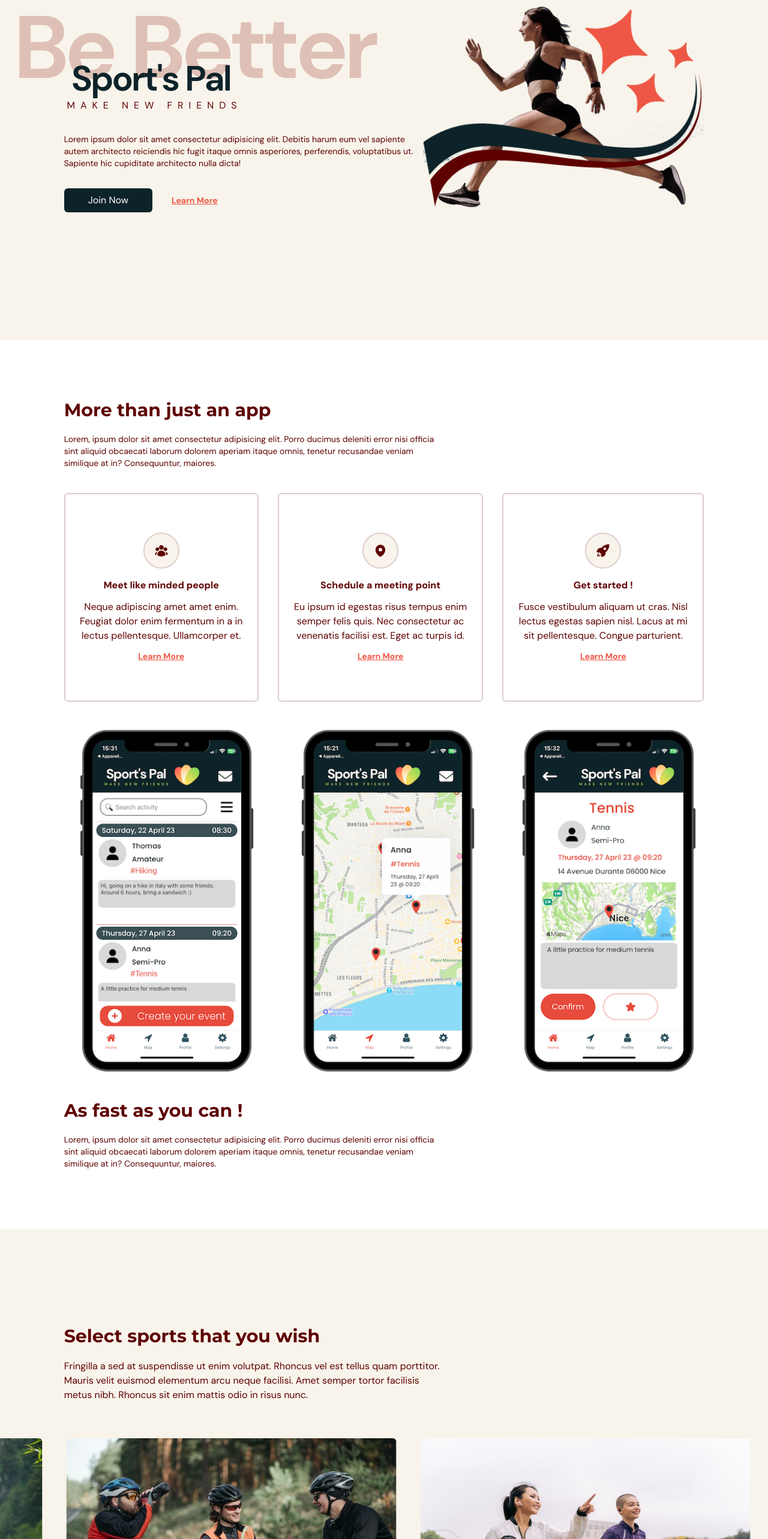
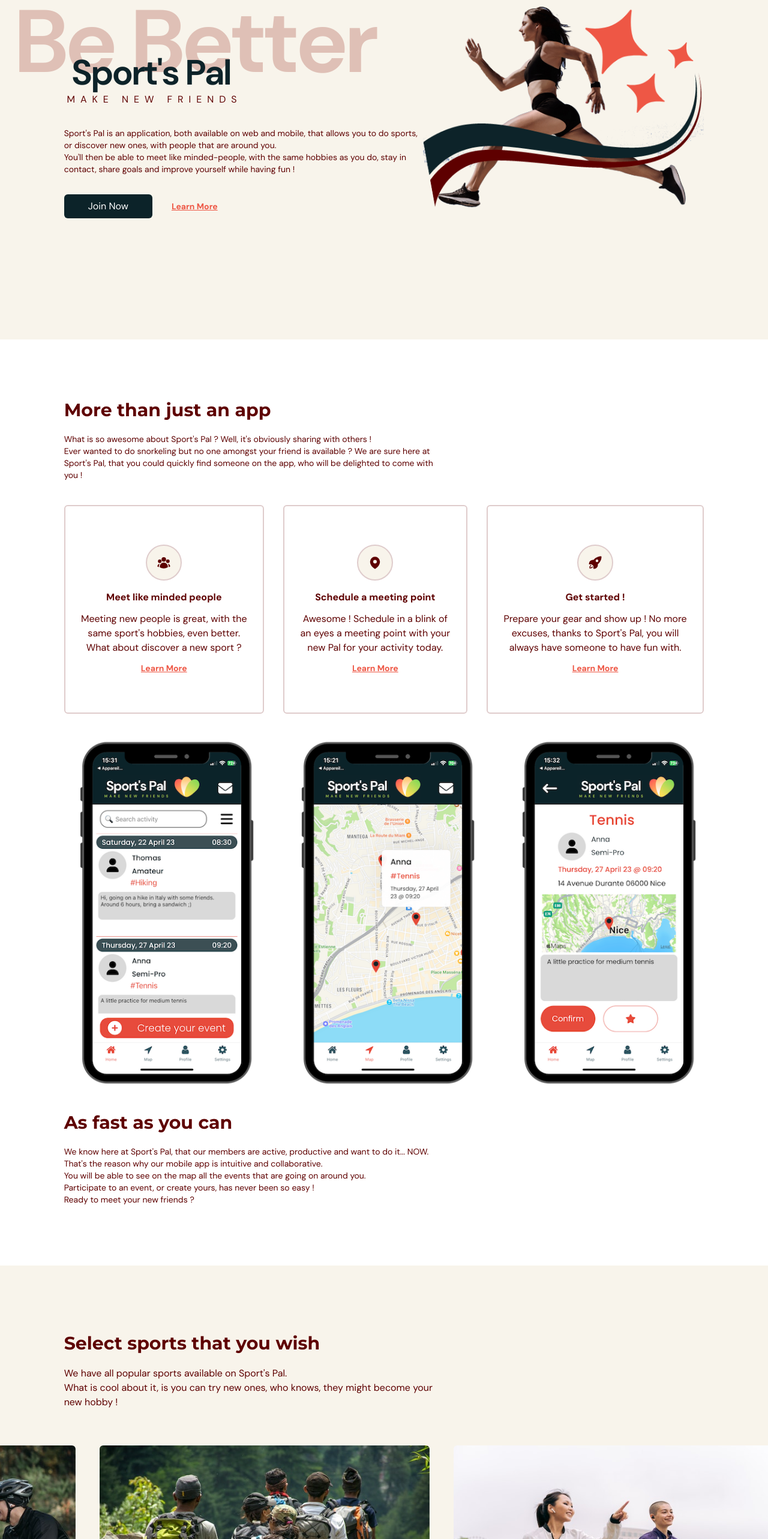
Before and after one commit to TMicGil/sportspal-web, a React (Vite) app: page / in a window 1280 px wide. Shown: the part 234-2800 px from the top of the page at 60% size. Built offline with nearby package versions, Linux system fonts and the light colour scheme.

Commit message:
texts done

```diff
--- a/src/scenes/benefits/index.tsx
+++ b/src/scenes/benefits/index.tsx
@@ -17,19 +17,19 @@ const benefits: Array<BenefitType> = [
     icon: <UserGroupIcon className="h-6 w-6" />,
     title: "Meet like minded people",
     description:
-      "Neque adipiscing amet amet enim. Feugiat dolor enim fermentum in a in lectus pellentesque. Ullamcorper et.",
+      "Meeting new people is great, with the same sport's hobbies, even better. What about discover a new sport ?",
   },
   {
     icon: <MapPinIcon className="h-6 w-6" />,
     title: "Schedule a meeting point",
     description:
-      "Eu ipsum id egestas risus tempus enim semper felis quis. Nec consectetur ac venenatis facilisi est. Eget ac turpis id.",
+      "Awesome ! Schedule in a blink of an eyes a meeting point with your new Pal for your activity today.",
   },
   {
     icon: <RocketLaunchIcon className="h-6 w-6" />,
     title: "Get started !",
     description:
-      "Fusce vestibulum aliquam ut cras. Nisl lectus egestas sapien nisl. Lacus at mi sit pellentesque. Congue parturient.",
+      "Prepare your gear and show up ! No more excuses, thanks to Sport's Pal, you will always have someone to have fun with.",
   },
 ];
 
@@ -64,10 +64,12 @@ const Benefits = ({ setSelectedPage }: Props) => {
         <div className="md:my-5 md:w-3/5">
           <HText>More than just an app</HText>
           <p className="my-5 text-sm">
-            Lorem, ipsum dolor sit amet consectetur adipisicing elit. Porro
-            ducimus deleniti error nisi officia sint aliquid obcaecati laborum
-            dolorem aperiam itaque omnis, tenetur recusandae veniam similique at
-            in? Consequuntur, maiores.
+            What is so awesome about Sport's Pal ? Well, it's obviously sharing
+            with others !
+            <br />
+            Ever wanted to do snorkeling but no one amongst your friend is
+            available ? We are sure here at Sport's Pal, that you could quickly
+            find someone on the app, who will be delighted to come with you !
           </p>
         </div>
         {/* BENEFITS */}
@@ -102,12 +104,18 @@ const Benefits = ({ setSelectedPage }: Props) => {
         </m.div>
         {/* PARAGRAPH */}
         <div className="md:my-15 mt-10 md:w-3/5">
-          <HText>As fast as you can !</HText>
+          <HText>As fast as you can</HText>
           <p className="my-5 text-sm">
-            Lorem, ipsum dolor sit amet consectetur adipisicing elit. Porro
-            ducimus deleniti error nisi officia sint aliquid obcaecati laborum
-            dolorem aperiam itaque omnis, tenetur recusandae veniam similique at
-            in? Consequuntur, maiores.
+            We know here at Sport's Pal, that our members are active, productive
+            and want to do it... NOW. That's the reason why our mobile app is
+            intuitive and collaborative.
+            <br />
+            You will be able to see on the map all the events that are going on
+            around you.
+            <br />
+            Participate to an event, or create yours, has never been so easy !
+            <br />
+            Ready to meet your new friends ?
           </p>
         </div>
       </m.div>
--- a/src/scenes/contactus/index.tsx
+++ b/src/scenes/contactus/index.tsx
@@ -27,10 +27,11 @@ const ContactUs = ({ setSelectedPage }: Props) => {
         <div className="md:w-3/5">
           <HText>Interested ?</HText>
           <p className="my-5">
-            Lorem ipsum dolor sit amet consectetur adipisicing elit. Sequi
-            suscipit nobis neque hic non maxime nemo provident reiciendis fugit
-            adipisci molestiae itaque voluptas repellat eveniet repudiandae quo
-            quaerat, asperiores sapiente.
+            Our devs are still working on the app, it's a matter of time !
+            <br />
+            To join the team, to be on the private list of the user testing
+            interface, or provide some suggestions, such as sports that you'd
+            like to have on the app, please fill in this form.
           </p>
         </div>
         {/* FORM */}
--- a/src/scenes/footer/index.tsx
+++ b/src/scenes/footer/index.tsx
@@ -6,23 +6,21 @@ const Footer = () => {
       <div className="justify-content mx-auto w-5/6 gap-16 md:flex">
         <div className="mt-12 basis-1/2 md:mt-0">
           <img alt="logo" src={Logo} />
-          <p className="my-5">
-            Lorem vitae ut augue auctor faucibus eget eget ut libero. Elementum
-            purus et arcu massa dictum condimentum. Augue scelerisque iaculis
-            orci ut habitant laoreet. Iaculis tristique.
+          <p className="my-5 text-sm">
+            Sport's Pal aim to gather people, create new circles of friends with
+            the same passion that is sport and be healthier.
           </p>
-          <p>© Sport's Pal All Rights Reserved.</p>
+          <p>©Sport's Pal All Rights Reserved 2023.</p>
         </div>
         <div className="mt-16 basis-1/4 md:mt-0">
           <h4 className="font-bold text-primary-500">Links</h4>
-          <p className="my-5">Massa orci senectus</p>
-          <p className="my-5">Et gravida id et etiam</p>
-          <p>Ullamcorper vivamus</p>
+          <p className="my-5 text-sm">Linkedin</p>
+          <p className="my-5 text-sm">Careers</p>
         </div>
         <div className="mt-16 basis-1/4 md:mt-0">
           <h4 className="font-bold text-primary-500">Contact Us</h4>
-          <p className="my-5">Tempus metus mattis risus volutpat egestas.</p>
-          <p>(333)425-6825</p>
+          <p className="my-5 text-sm">France & Europe</p>
+          <p className="text-sm">(33)7 6440 6450</p>
         </div>
       </div>
     </footer>
--- a/src/scenes/home/index.tsx
+++ b/src/scenes/home/index.tsx
@@ -29,10 +29,13 @@ const Home = ({ setSelectedPage }: Props) => {
               </div>
             </div>
             <p className="mt-8 text-sm">
-              Lorem ipsum dolor sit amet consectetur adipisicing elit. Debitis
-              harum eum vel sapiente autem architecto reiciendis hic fugit
-              itaque omnis asperiores, perferendis, voluptatibus ut. Sapiente
-              hic cupiditate architecto nulla dicta!
+              Sport's Pal is an application, both available on web and mobile,
+              that allows you to do sports, or discover new ones, with people
+              that are around you.
+              <br />
+              You'll then be able to meet like minded-people, with the same
+              hobbies as you do, stay in contact, share goals and improve
+              yourself while having fun !
             </p>
           </div>
           {/* ACTIONS */}
--- a/src/scenes/sports/index.tsx
+++ b/src/scenes/sports/index.tsx
@@ -12,46 +12,46 @@ import "./hideScroll.css";
 
 const sportsList: Array<SportType> = [
   {
+    name: "Cycling",
+    description:
+      "We're not only talking about pro-cycling, you can as well cruise on the sea-side with the new bike you just bought.",
+    image: imageCycling,
+  },
+  {
     name: "Hiking",
     description:
-      "Lorem ipsum dolor sit amet, consectetur adipiscing elit, sed do eiusmod tempor incididunt ut labore et dolore magna aliqua. Ut enim ad minim veniam, quis nostrud exercitation ullamco laboris nisi ut aliquip ex ea commodo consequat.",
+      "Let's go on a hike to check the nature and surroundings of your area, breath some fresh air and disconnect from work.",
     image: imageHiking,
-  },
-  {
-    name: "Cycling",
-    description:
-      "Lorem ipsum dolor sit amet, consectetur adipiscing elit, sed do eiusmod tempor incididunt ut labore et dolore magna aliqua. Ut enim ad minim veniam, quis nostrud exercitation ullamco laboris nisi ut aliquip ex ea commodo consequat.",
-    image: imageCycling,
   },
   {
     name: "Running",
     description:
-      "Lorem ipsum dolor sit amet, consectetur adipiscing elit, sed do eiusmod tempor incididunt ut labore et dolore magna aliqua. Ut enim ad minim veniam, quis nostrud exercitation ullamco laboris nisi ut aliquip ex ea commodo consequat.",
+      "Let's have a detox run around the city, to keep you in shape, aspire to be a better person, and discover new places.",
     image: imageRunning,
   },
   {
     name: "Snorkeling",
     description:
-      "Lorem ipsum dolor sit amet, consectetur adipiscing elit, sed do eiusmod tempor incididunt ut labore et dolore magna aliqua. Ut enim ad minim veniam, quis nostrud exercitation ullamco laboris nisi ut aliquip ex ea commodo consequat.",
+      "For the lucky one's, have some basic gears and dream about fishes and seabeds.",
     image: imageSnorkeling,
   },
   {
     name: "Yoga",
     description:
-      "Lorem ipsum dolor sit amet, consectetur adipiscing elit, sed do eiusmod tempor incididunt ut labore et dolore magna aliqua. Ut enim ad minim veniam, quis nostrud exercitation ullamco laboris nisi ut aliquip ex ea commodo consequat.",
+      "Stay flex and strong with some private yoga classes. We're sure it will be your next hobby.",
     image: imageFitness,
   },
   {
     name: "Tennis",
     description:
-      "Lorem ipsum dolor sit amet, consectetur adipiscing elit, sed do eiusmod tempor incididunt ut labore et dolore magna aliqua. Ut enim ad minim veniam, quis nostrud exercitation ullamco laboris nisi ut aliquip ex ea commodo consequat.",
+      "Well, playing tennis is fun, but what if you could schedule your own tournament ?",
     image: imageTennis,
   },
 ];
 
 const arrowVariant = {
   animation: {
-    x: [0, -2400, 0],
+    x: [70, -2400, 70],
     transition: {
       x: {
         repeat: Infinity,
@@ -68,16 +68,16 @@ type Props = {
 
 const Sports = ({ setSelectedPage }: Props) => {
   return (
-    <section id="sports" className="w-full bg-gray-20 py-40">
+    <section id="sports" className="w-full bg-gray-20 py-28">
       <m.div onViewportEnter={() => setSelectedPage(SelectedPage.Sports)}>
         <div className="mx-auto w-5/6">
           <div className="md:w-3/5">
             <HText>Select sports that you wish</HText>
             <p className="py-5">
-              Fringilla a sed at suspendisse ut enim volutpat. Rhoncus vel est
-              tellus quam porttitor. Mauris velit euismod elementum arcu neque
-              facilisi. Amet semper tortor facilisis metus nibh. Rhoncus sit
-              enim mattis odio in risus nunc.
+              We have all popular sports available on Sport's Pal.
+              <br />
+              What is cool about it, is you can try new ones, who knows, they
+              might become your new hobby !
             </p>
           </div>
         </div>
```
